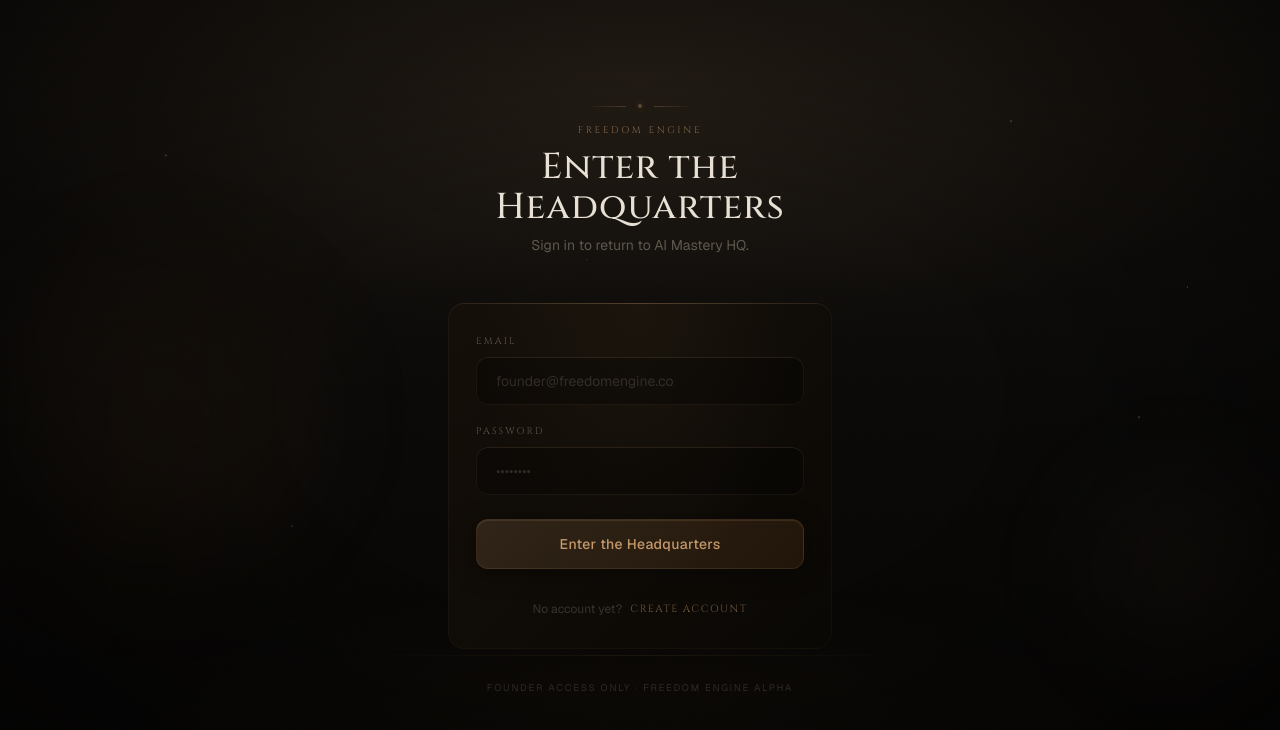
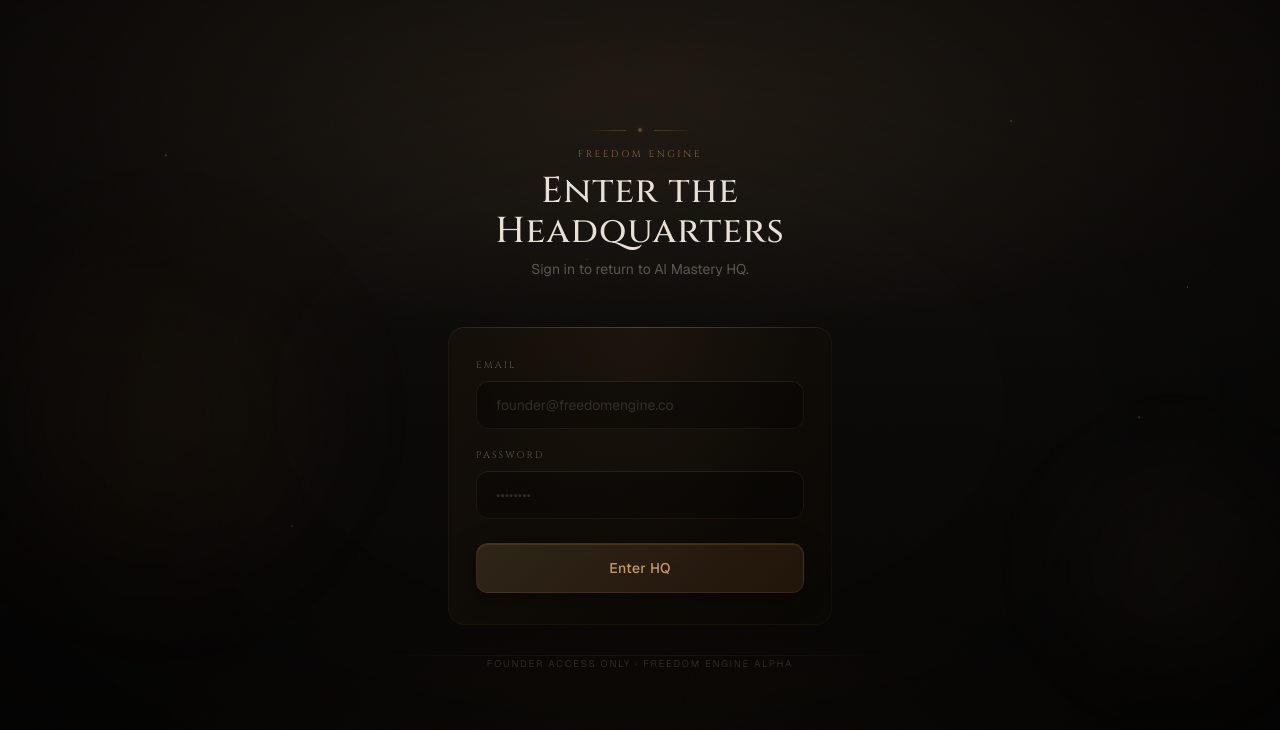
Before and after one commit to h3nlund96-hue/freedom-engine, a Next.js app: page /login in a window 1280 px wide. Shown: the top 730 px of the page. Built offline with nearby package versions, Linux system fonts and the light colour scheme.

Commit message:
Lock Founder Access

```diff
--- a/app/data/freedomEngineProgress.ts
+++ b/app/data/freedomEngineProgress.ts
@@ -175,11 +175,18 @@
             {
               id: "021",
               title: "Build #021 — Founder Login",
+              status: "completed",
+              description:
+                "Add Supabase Auth so Freedom Engine is protected by Founder Login and The Steward API only answers authenticated requests.",
+            },
+            {
+              id: "022",
+              title: "Build #022 — Lock Founder Access",
               status: "active",
               description:
-                "Add Supabase Auth so Freedom Engine is protected by Founder Login and The Steward API only answers authenticated requests.",
+                "Remove public sign-up from Founder Login so Freedom Engine Alpha remains private.",
               nextStep:
-                "Sign in and verify that all protected routes redirect correctly and The Steward responds only to authenticated Founders.",
+                "Verify that only existing Founder credentials can enter Freedom Engine.",
             },
           ],
         },
--- a/app/login/LoginForm.tsx
+++ b/app/login/LoginForm.tsx
@@ -4,49 +4,35 @@
 import { useRouter } from "next/navigation";
 import { createClient } from "../../lib/supabase/client";
 
-type Mode = "signin" | "signup";
-
 export function LoginForm() {
   const router = useRouter();
-  const [mode, setMode] = useState<Mode>("signin");
   const [email, setEmail] = useState("");
   const [password, setPassword] = useState("");
   const [loading, setLoading] = useState(false);
   const [error, setError] = useState<string | null>(null);
-  const [notice, setNotice] = useState<string | null>(null);
 
   async function handleSubmit(e: React.FormEvent) {
     e.preventDefault();
     if (loading) return;
 
     setError(null);
-    setNotice(null);
     setLoading(true);
 
     const supabase = createClient();
 
     try {
-      if (mode === "signin") {
       const { error } = await supabase.auth.signInWithPassword({ email, password });
       if (error) throw error;
       router.push("/");
       router.refresh();
-      } else {
-        const { error } = await supabase.auth.signUp({ email, password });
-        if (error) throw error;
-        setNotice("Check your email to confirm your account, then sign in.");
-        setMode("signin");
-      }
-    } catch (err: unknown) {
-      const message = err instanceof Error ? err.message : "Something went wrong.";
-      setError(message);
+    } catch {
+      setError("Access not granted. Check your Founder credentials and try again.");
     } finally {
       setLoading(false);
     }
   }
 
   return (
-    <div className="flex flex-col gap-8">
     <form onSubmit={handleSubmit} className="flex flex-col gap-5">
 
       {/* Email */}
@@ -90,7 +76,7 @@
           <input
             id="password"
             type="password"
-              autoComplete={mode === "signin" ? "current-password" : "new-password"}
+            autoComplete="current-password"
             required
             value={password}
             onChange={(e) => setPassword(e.target.value)}
@@ -108,13 +94,6 @@
         </p>
       )}
 
-        {/* Notice */}
-        {notice && (
-          <p className="rounded-lg border border-accent/[0.10] bg-accent/[0.03] px-4 py-2.5 text-xs leading-relaxed text-accent/70">
-            {notice}
-          </p>
-        )}
-
       {/* Submit */}
       <button
         type="submit"
@@ -127,30 +106,14 @@
           border: "1px solid rgba(212,165,116,0.12)",
         }}
       >
-          <span className="relative z-10">
-            {loading ? "Entering..." : mode === "signin" ? "Enter the Headquarters" : "Create Founder Account"}
-          </span>
+        <span className="relative z-10">{loading ? "Entering..." : "Enter HQ"}</span>
         <span
           className="pointer-events-none absolute inset-0 opacity-0 transition-opacity duration-500 group-hover:opacity-100"
           style={{ background: "radial-gradient(ellipse at center, rgba(232,132,42,0.07) 0%, transparent 70%)" }}
           aria-hidden
         />
       </button>
+
     </form>
-
-      {/* Mode toggle */}
-      <div className="flex items-center justify-center gap-2">
-        <span className="text-xs text-muted/30">
-          {mode === "signin" ? "No account yet?" : "Already have access?"}
-        </span>
-        <button
-          type="button"
-          onClick={() => { setMode(mode === "signin" ? "signup" : "signin"); setError(null); setNotice(null); }}
-          className="font-display text-[0.65rem] tracking-[0.14em] uppercase text-accent/50 transition-colors duration-300 hover:text-accent/75"
-        >
-          {mode === "signin" ? "Create account" : "Sign in"}
-        </button>
-      </div>
-    </div>
   );
 }
```
Lines whose indentation alone changed are shown as unchanged.
